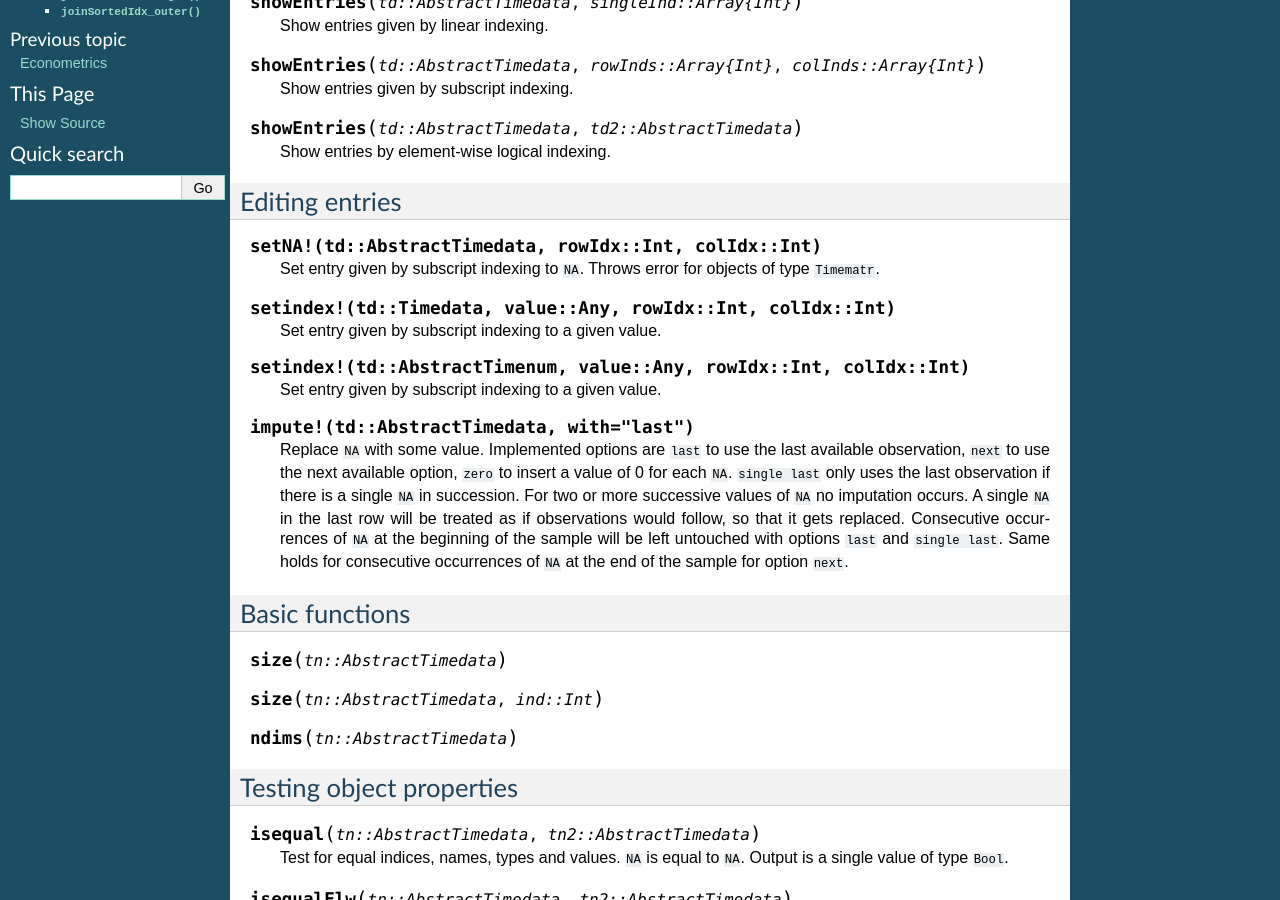
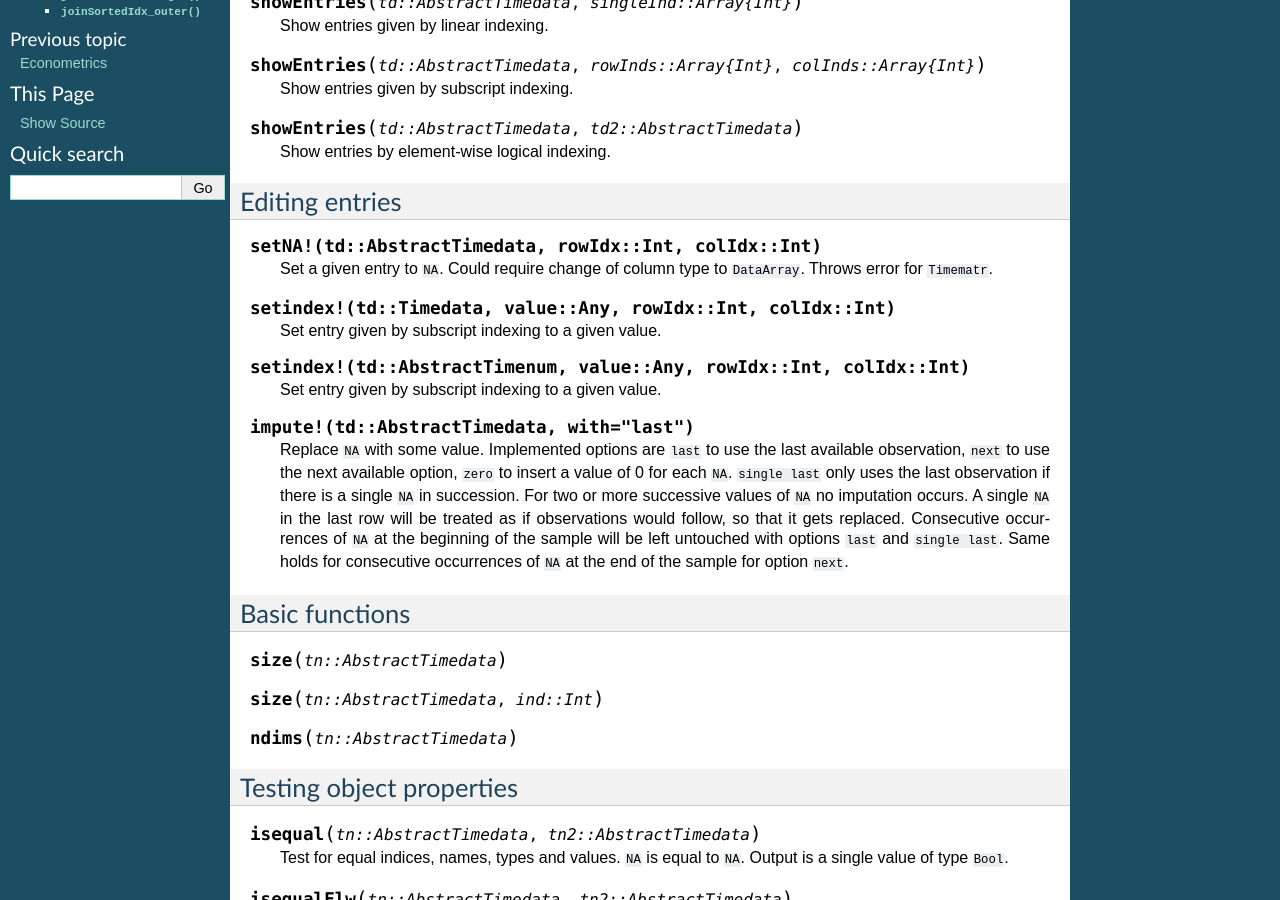
Before and after one commit to JuliaFinMetriX/JuliaFinMetriX.github.io, a Sphinx documentation site: the page built from docs/timeData.rst, in a window 1280 px wide and 900 px high, scrolled down 1464 px. Built offline with Sphinx 7.4.7, drawn with Linux system fonts in a browser that asks for light colours; some of the changed text lies outside the part shown.

```diff
--- a/docs/timeData.rst
+++ b/docs/timeData.rst
@@ -110,8 +110,8 @@
 
 .. function:: setNA!(td::AbstractTimedata, rowIdx::Int, colIdx::Int)
 
-   Set entry given by subscript indexing to ``NA``. Throws error for
-   objects of type ``Timematr``.
+   Set a given entry to ``NA``. Could require change of column type to
+   ``DataArray``. Throws error for ``Timematr``.
 
 .. function:: setindex!(td::Timedata, value::Any, rowIdx::Int, colIdx::Int)
 
```
Also changed, not shown: other parts of docs/timeData.rst (+0 -5 lines).
